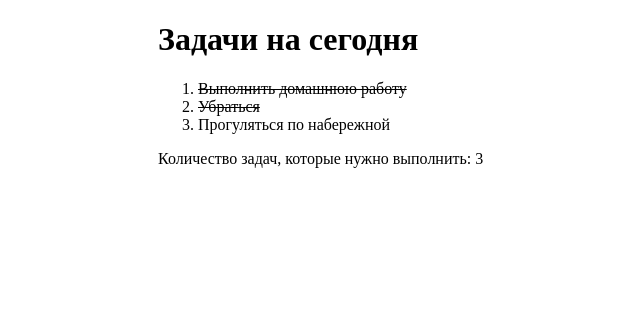
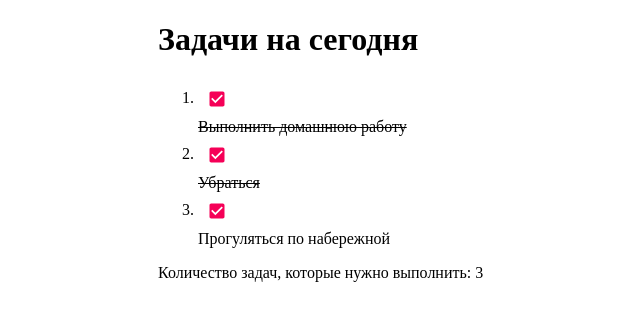
Before and after one commit to WebHeroSchool/reactfin, a React (Create React App) app: page / in a window 1280 px wide. Shown: the top 320 px of the page, without its empty margins (257-897 px from the left). Built offline with nearby package versions, Linux system fonts and the light colour scheme.

Commit message:
no message

```diff
--- a/package.json
+++ b/package.json
@@ -3,6 +3,7 @@
   "version": "0.1.0",
   "private": true,
   "dependencies": {
+    "@material-ui/core": "^4.11.2",
     "@testing-library/jest-dom": "^5.11.6",
     "@testing-library/react": "^11.2.2",
     "@testing-library/user-event": "^12.2.2",
--- /dev/null
+++ b/src/components/CheckboxItem/CheckboxItem.js
@@ -0,0 +1,12 @@
+import React from 'react';
+import Checkbox from '@material-ui/core/Checkbox';
+
+const CheckboxItem = () => (<div>
+	<Checkbox
+        defaultChecked
+        size="small"
+        inputProps={{ 'aria-label': 'checkbox with small size' }}
+    />
+</div>);
+
+export default CheckboxItem;
--- a/src/components/ItemList/ItemList.js
+++ b/src/components/ItemList/ItemList.js
@@ -1,9 +1,10 @@
 import React from 'react';
 import Item from '../Item/Item';
+import CheckboxItem from '../CheckboxItem/CheckboxItem';
 
 const ItemList = ({items}) => (
   <ol>
-  {items.map(item =><li key = {item.value}><Item value = { item.value } isDone = { item.isDone }/></li>)}
+  {items.map(item =><li key = {item.value}>{<CheckboxItem />}<Item value = { item.value } isDone = { item.isDone }/></li>)}
   </ol>
 )
 
```
Also changed, not shown: src/components/CheckboxItem/CheckboxInput.js (added, +12 -0 lines), 2 other files (tests, documents, lock files or other folders).
